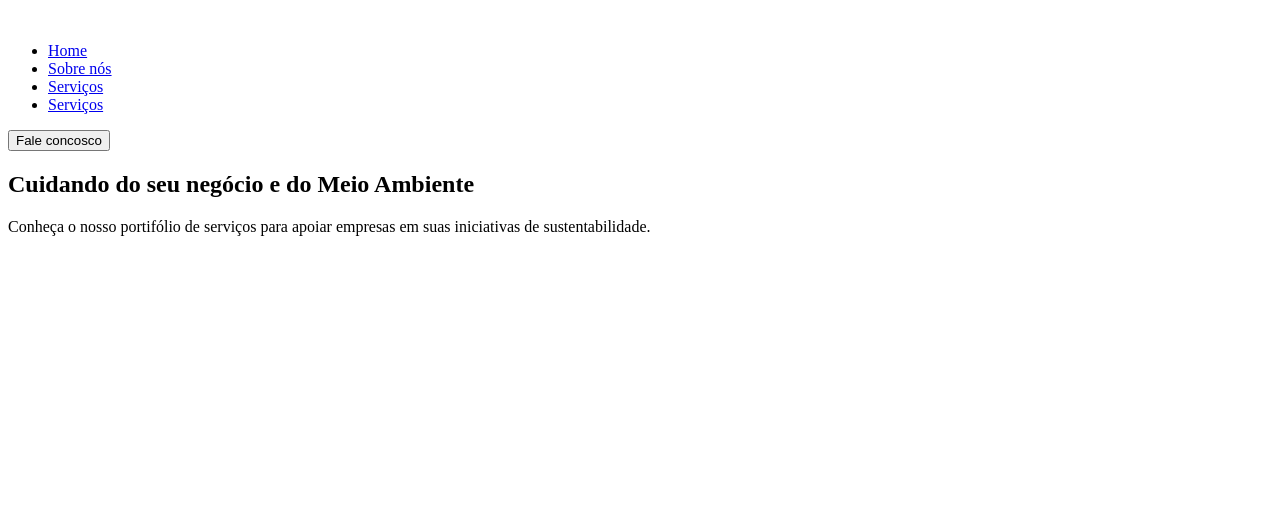
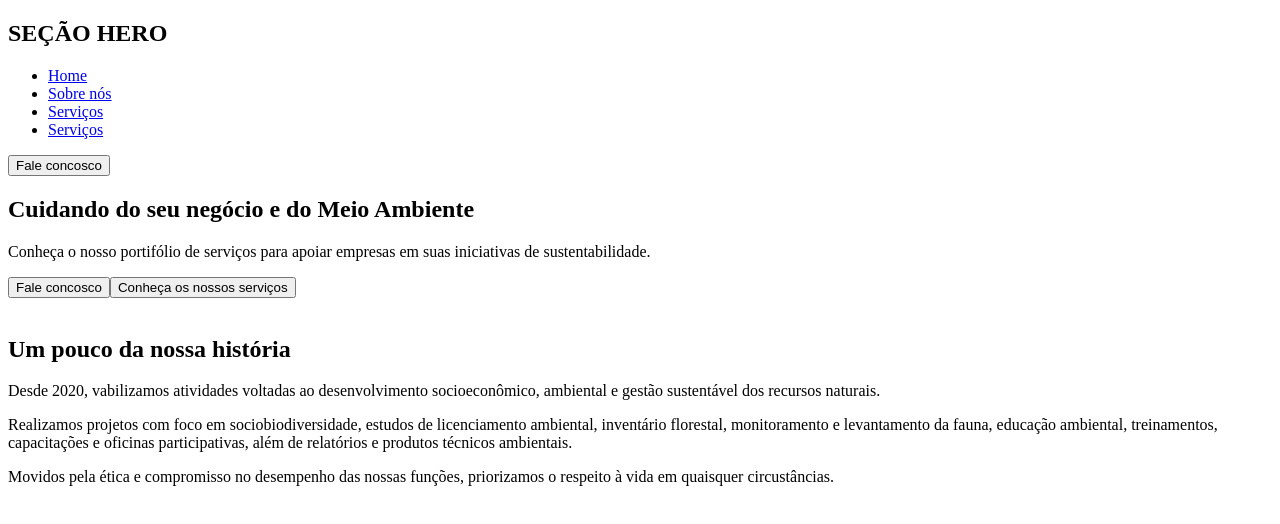
Before and after one commit to eu-erickfernandes/catraia-page, a Next.js app: page / in a window 1280 px wide. Shown: the top 524 px of the page. Built offline with nearby package versions, Linux system fonts and the light colour scheme.

Commit message:
HTML da Seção Sobre

```diff
--- /dev/null
+++ b/src/components/Botao/index.js
@@ -0,0 +1,7 @@
+const Botao = ({ children }) => {
+    return (
+        <button>{ children }</button>
+    )
+}
+
+export default Botao
--- a/src/components/SecaoHero/index.js
+++ b/src/components/SecaoHero/index.js
@@ -1,8 +1,13 @@
-export default function SecaoHero(){
+import Botao from "../Botao"
+
+const SecaoHero = () => {
     return(
         <section>
             <header>
-            <img />
+                <h1>
+                    SEÇÃO HERO
+                    {/* <img /> */}
+                </h1>
 
                 <ul>
                     <li><a href='#'>Home</a></li>
@@ -11,11 +16,22 @@ export default function SecaoHero(){
                     <li><a href='#'>Serviços</a></li>
                 </ul>
 
-            <button>Fale concosco</button>
+                <Botao>Fale concosco</Botao>
             </header>
 
+            <main>
+                <div>
                     <h2>Cuidando do seu negócio e do Meio Ambiente</h2>
                     <p>Conheça o nosso portifólio de serviços para apoiar empresas em suas iniciativas de sustentabilidade.</p>
+                </div>
+
+                <div>
+                    <Botao>Fale concosco</Botao>
+                    <Botao>Conheça os nossos serviços</Botao>
+                </div>
+            </main>
         </section>
     )
 }
+
+export default SecaoHero
--- /dev/null
+++ b/src/components/SecaoSobre/index.js
@@ -0,0 +1,19 @@
+const SecaoSobre = () => {
+    return(
+        <section>
+            <img/>
+
+            <main>
+                <h2>Um pouco da nossa história</h2>
+
+                <p>Desde 2020, vabilizamos atividades voltadas ao desenvolvimento socioeconômico, ambiental e gestão sustentável dos recursos naturais.</p>
+
+                <p>Realizamos projetos com foco em sociobiodiversidade, estudos de licenciamento ambiental, inventário florestal, monitoramento e levantamento da fauna, educação ambiental, treinamentos, capacitações e oficinas participativas, além de relatórios e produtos técnicos ambientais.</p>
+
+                <p>Movidos pela ética e compromisso no desempenho das nossas funções, priorizamos o respeito à vida em quaisquer circustâncias.</p>
+            </main>
+        </section>
+    )
+}
+
+export default SecaoSobre
--- a/src/pages/_app.js
+++ b/src/pages/_app.js
@@ -1,4 +1,15 @@
+import Head from "next/head"
 
-export default function App({ Component, pageProps }) {
-  return <Component {...pageProps} />
+const App = ({ Component, pageProps }) => {
+  return (
+    <>
+      <Head>
+        <title>Catraia Soluções Ambientais</title>
+      </Head>
+      <Component {...pageProps} />
+    </>
+  )
 }
+
+
+export default App
--- a/src/pages/_document.js
+++ b/src/pages/_document.js
@@ -2,7 +2,7 @@ import { Html, Head, Main, NextScript } from 'next/document'
 
 export default function Document() {
   return (
-    <Html lang="en">
+    <Html lang="pt-br">
       <Head />
       <body>
         <Main />
--- a/src/pages/index.js
+++ b/src/pages/index.js
@@ -1,10 +1,14 @@
 import SecaoHero from "@/components/SecaoHero";
+import SecaoSobre from "@/components/SecaoSobre";
 
 
-export default function Home() {
+const Home = () => {
   return (
     <>
-      <SecaoHero></SecaoHero>
+      <SecaoHero/>
+      <SecaoSobre/>
     </>
   )
 }
+
+export default Home
```
Lines whose indentation alone changed are shown as unchanged.
